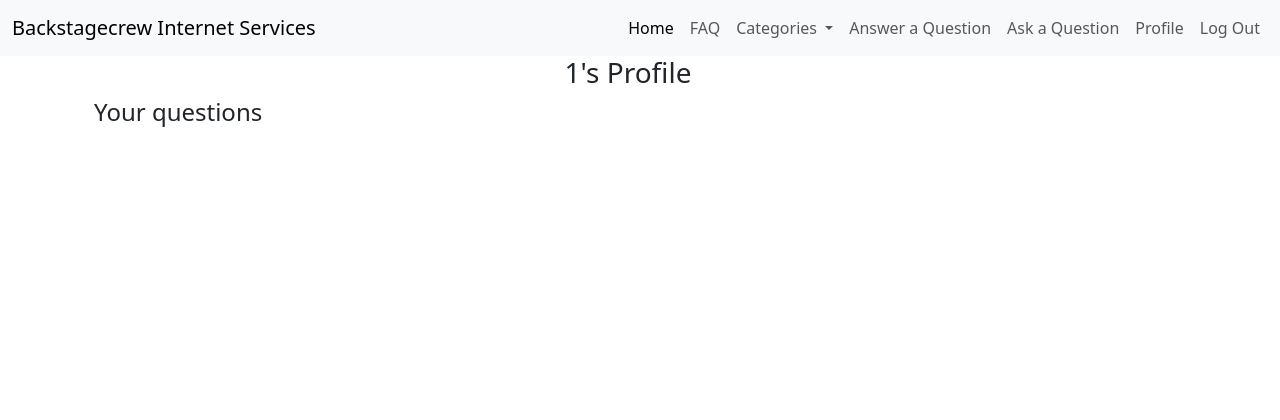
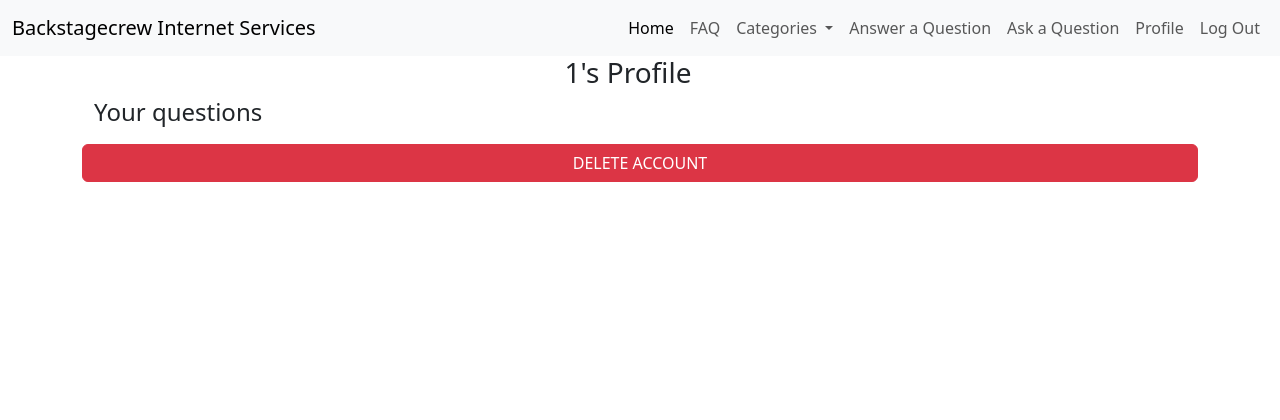
Before and after one commit to BackstagecrewIS/devsite, a Flask app: page /profile/1 in a window 1280 px wide. Shown: the top 420 px of the page. Run offline with Flask 2, Linux system fonts and the light colour scheme; the visitor is signed in with stand-in values (Sample User, id 1); data that the repository does not hold is empty; some libraries are stand-ins or nearby versions.

Commit message:
Add delete account functionality

```diff
--- a/faq/routes.py
+++ b/faq/routes.py
@@ -111,7 +111,8 @@ def profile(username):
         userid = session["userid"]
         questions = list(Question.query.filter_by(asked_by=userid).all())
         return render_template(
-            "profile.html", username=username, questions=questions)
+            "profile.html", questions=questions,
+            username=username, userid=userid)
 
     return render_template("login.html")
 
@@ -194,3 +195,12 @@ def delete_question(question_id):
     db.session.delete(question)
     db.session.commit()
     return redirect(url_for("home"))
+
+
+@app.route("/delete_account/<int:userid>")
+def delete_account(userid):
+    user = User.query.get_or_404(userid)
+    db.session.delete(user)
+    db.session.commit()
+    flash("Account Deleted")
+    return redirect(url_for("logout"))
--- a/faq/templates/profile.html
+++ b/faq/templates/profile.html
@@ -1,5 +1,6 @@
 {% extends "base.html" %}
 {% block content %}
+    <!-- Profile header -->
     <div class="container-fluid row justify-content-center">
         <div class="col-lg-6 col-md-8 col-sm-12">
             <h3 class="center-align">{{ username }}'s Profile</h3>
@@ -28,7 +29,7 @@
             </div>
         </div>
 
-        <!-- Modal -->
+        <!-- Login Modal -->
         <div class="modal fade" id="modal-{{ question.id }}" tabindex="-1" aria-labelledby="ModalLabel" aria-hidden="true">
             <div class="modal-dialog">
                 <div class="modal-content">
@@ -48,4 +49,29 @@
             </div>
         </div>
     {% endfor %}
+
+    <!-- Delete account -->
+    <div>
+        <button type="button" class="btn btn-danger uppercase wide-button" data-bs-toggle="modal" data-bs-target="#AccountModal">Delete Account</button>
+    </div>
+
+    <!-- Delete Account Modal -->
+    <div class="modal fade" id="AccountModal" tabindex="-1" aria-labelledby="ModalLabel" aria-hidden="true">
+        <div class="modal-dialog">
+            <div class="modal-content">
+                <div class="modal-header">
+                    <h1 class="modal-title fs-5" id="ModalLabel">Delete Account</h1>
+                    <button type="button" class="btn-close" data-bs-dismiss="modal" aria-label="Close"></button>
+                </div>
+                <div class="modal-body">
+                <p>This will also remove all your questions from our site.</p>
+                <p>Are you sure?</p>
+                </div>
+                <div class="modal-footer">
+                    <a href="{{ url_for('delete_account', userid=userid) }}" class="btn btn-danger uppercase wide-button">Delete</a>
+                    <button type="button" class="btn btn-primary uppercase wide-button" data-bs-dismiss="modal">Cancel</button>
+                </div>
+            </div>
+        </div>
+    </div>
 {% endblock %}
```
